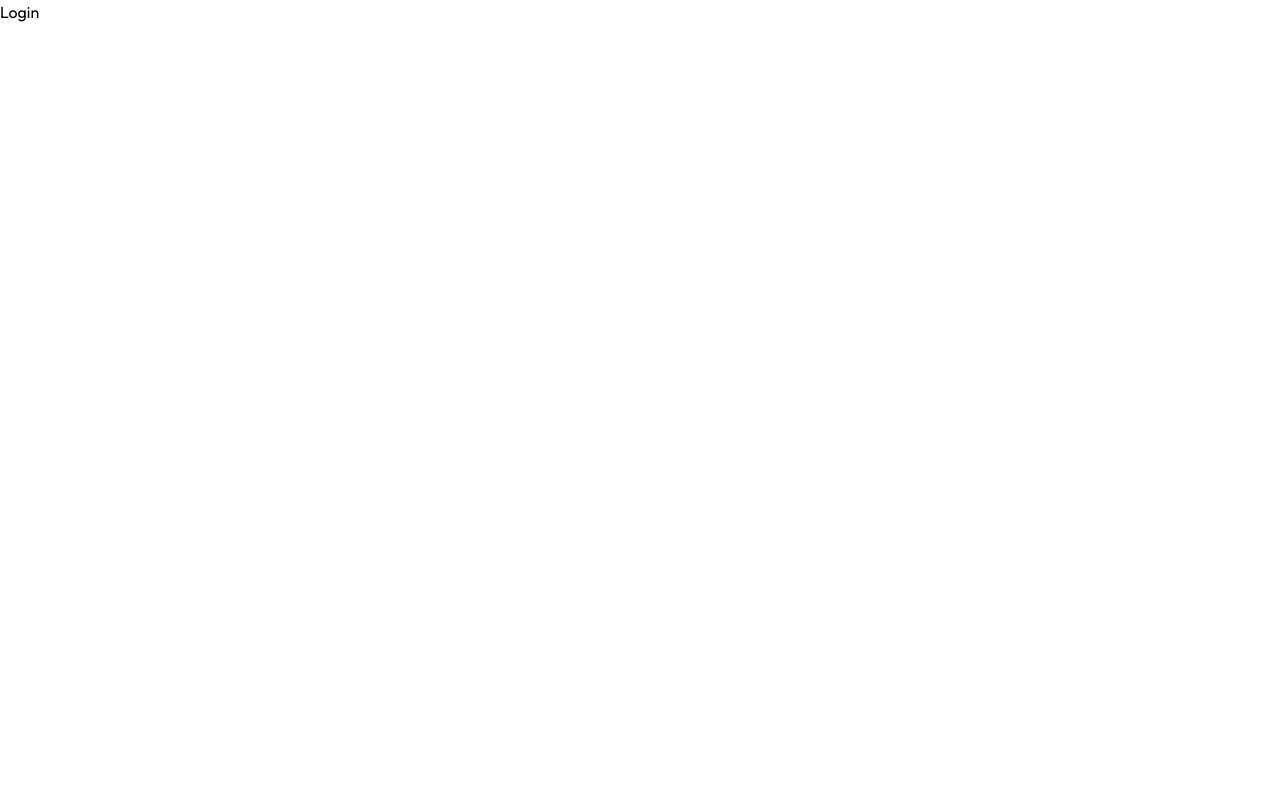
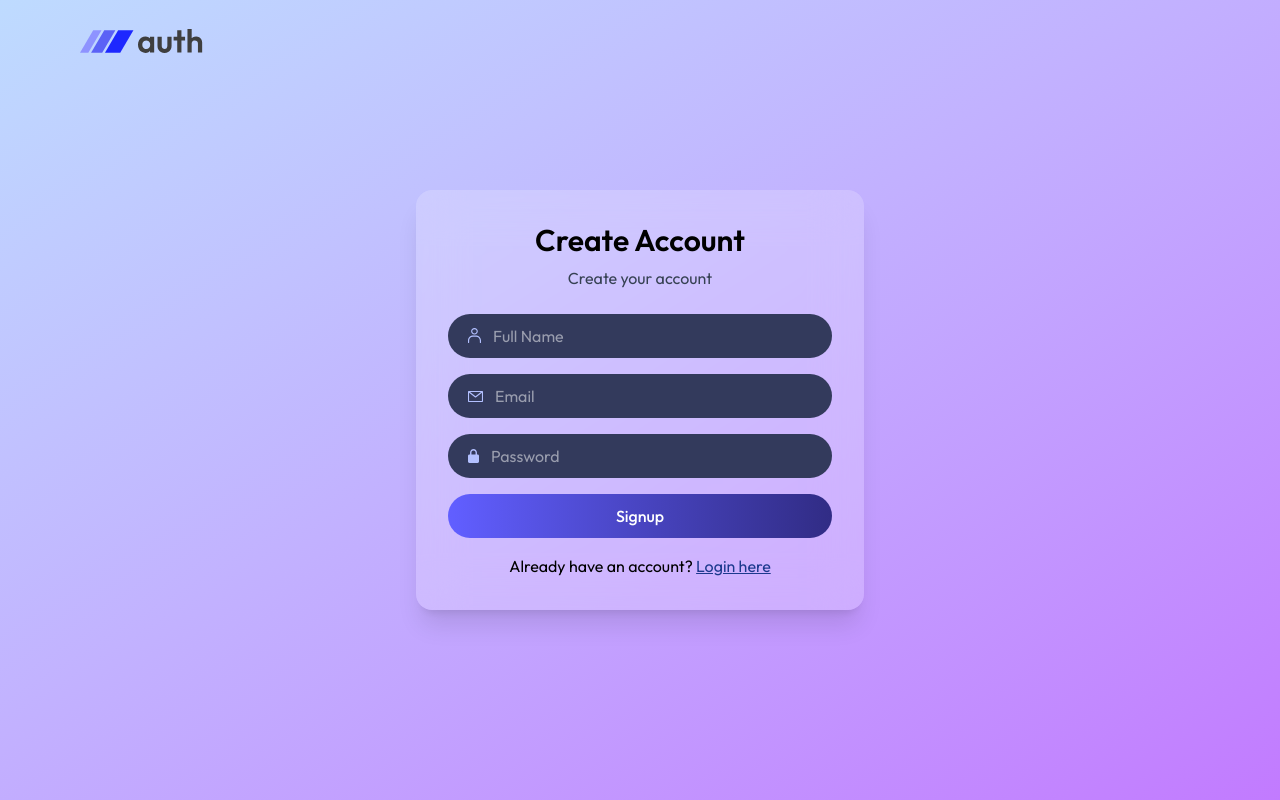
Before and after one commit to Jayaraman-D/MERN-Authentication, a React (Vite) app in the folder client/: page /login in a window 1280 px wide. Built offline with nearby package versions, Linux system fonts and the light colour scheme.

Commit message:
Login and signup component is build

```diff
--- a/client/src/components/Navbar.jsx
+++ b/client/src/components/Navbar.jsx
@@ -1,13 +1,17 @@
 import React from 'react'
 import { assets } from '../assets/assets'
+import { useNavigate } from 'react-router-dom'
 
 const Navbar = () => {
+const navigate = useNavigate()
+
   return (
     <div className='w-full flex justify-between items-center p-4 sm:p-6 sm:px-24 absolute top-0'>
 
         <img src={assets.logo} alt='logo' className='w-28 sm:w-32'/>
 
-        <button className='flex items-center gap-2 border border-gray-500
+        <button onClick={()=> navigate('/login')}
+        className='flex items-center gap-2 border border-gray-500
         rounded-full px-6 py-2 text-gray-800 hover:bg-gray-100'>Login</button>
     </div>
   )
--- a/client/src/pages/Login.jsx
+++ b/client/src/pages/Login.jsx
@@ -1,9 +1,98 @@
-import React from 'react'
+import React, { useState } from 'react'
+import { assets } from '../assets/assets'
 
 const Login = () => {
-  return (
-    <div>Login</div>
-  )
+    const [state, setState] = useState('signup')
+
+    return (
+        <div className='flex items-center justify-center min-h-screen px-6 sm:px-0 bg-gradient-to-br from-blue-200 to-purple-400'>
+
+            {/* Logo */}
+            <img
+                src={assets.logo}
+                alt="logo"
+                className='absolute left-5 sm:left-20 top-5 w-28 sm:w-32 cursor-pointer'
+            />
+
+            {/* Card */}
+            <div className='bg-white/20 backdrop-blur-xl p-8 rounded-2xl shadow-xl w-full max-w-md'>
+
+                {/* Title */}
+                <div className='text-center mb-6'>
+                    <h2 className='text-3xl font-semibold text-black mb-2'>
+                        {state === 'signup' ? 'Create Account' : 'Login'}
+                    </h2>
+                    <p className='text-gray-700'>
+                        {state === 'signup'
+                            ? 'Create your account'
+                            : 'Login to your account'}
+                    </p>
+                </div>
+
+                {/* Form */}
+                <form>
+
+                    {/* Full Name - only for signup */}
+                    {state === 'signup' && (
+                        <div className='mb-4 flex items-center gap-3 w-full px-5 py-2.5 rounded-full bg-[#333A5C]'>
+                            <img src={assets.person_icon} alt="person icon" />
+                            <input
+                                type="text"
+                                placeholder='Full Name'
+                                required
+                                className='bg-transparent outline-none text-white w-full'
+                            />
+                        </div>
+                    )}
+
+                    {/* Email */}
+                    <div className='mb-4 flex items-center gap-3 w-full px-5 py-2.5 rounded-full bg-[#333A5C]'>
+                        <img src={assets.mail_icon} alt="mail_icon" />
+                        <input
+                            type="email"
+                            placeholder='Email'
+                            required
+                            className='bg-transparent outline-none text-white w-full'
+                        />
+                    </div>
+
+                    {/* Password */}
+                    <div className='mb-4 flex items-center gap-3 w-full px-5 py-2.5 rounded-full bg-[#333A5C]'>
+                        <img src={assets.lock_icon} alt="lock_icon" />
+                        <input
+                            type="password"
+                            placeholder='Password'
+                            required
+                            className='bg-transparent outline-none text-white w-full'
+                        />
+                    </div>
+
+                    {state === 'login' && (
+                        <p className='mb-4 text-indigo-700 cursor-pointer text-sm text-left'>
+                            Forgot Password?
+                        </p>
+                    )}
+
+                    <button className='w-full py-2.5 rounded-full bg-gradient-to-r from-indigo-500 to-indigo-900 text-white font-medium capitalize cursor-pointer'>
+                        {state}
+                    </button>
+                </form>
+
+                {/* Switch links */}
+                <p className='text-black-200 text-center text-m mt-4'>
+                    {state === 'signup'
+                        ? "Already have an account?"
+                        : "Don't have an account?"}{' '}
+                    <span
+                        className='text-blue-900 cursor-pointer underline'
+                        onClick={() => setState(state === 'signup' ? 'login' : 'signup')}
+                    >
+                        {state === 'signup' ? "Login here" : "Sign up"}
+                    </span>
+                </p>
+            </div>
+        </div>
+    )
 }
 
 export default Login
```
